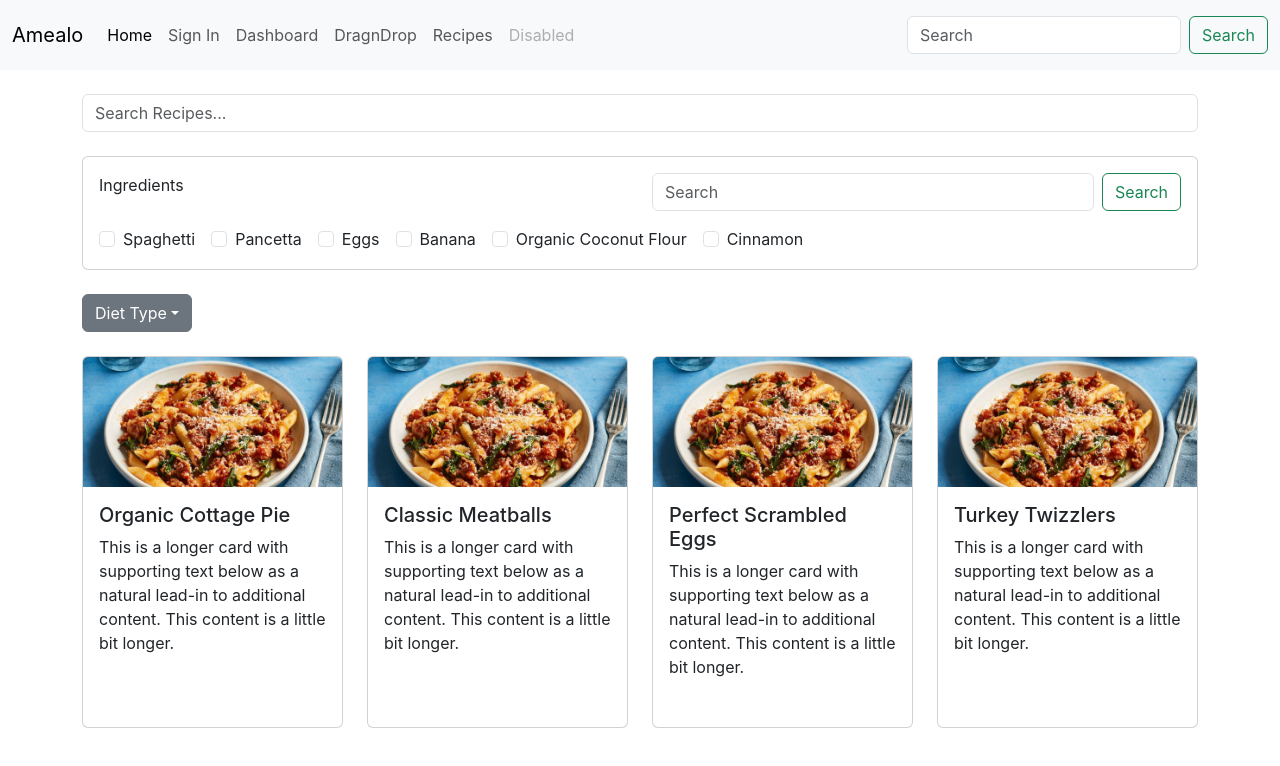
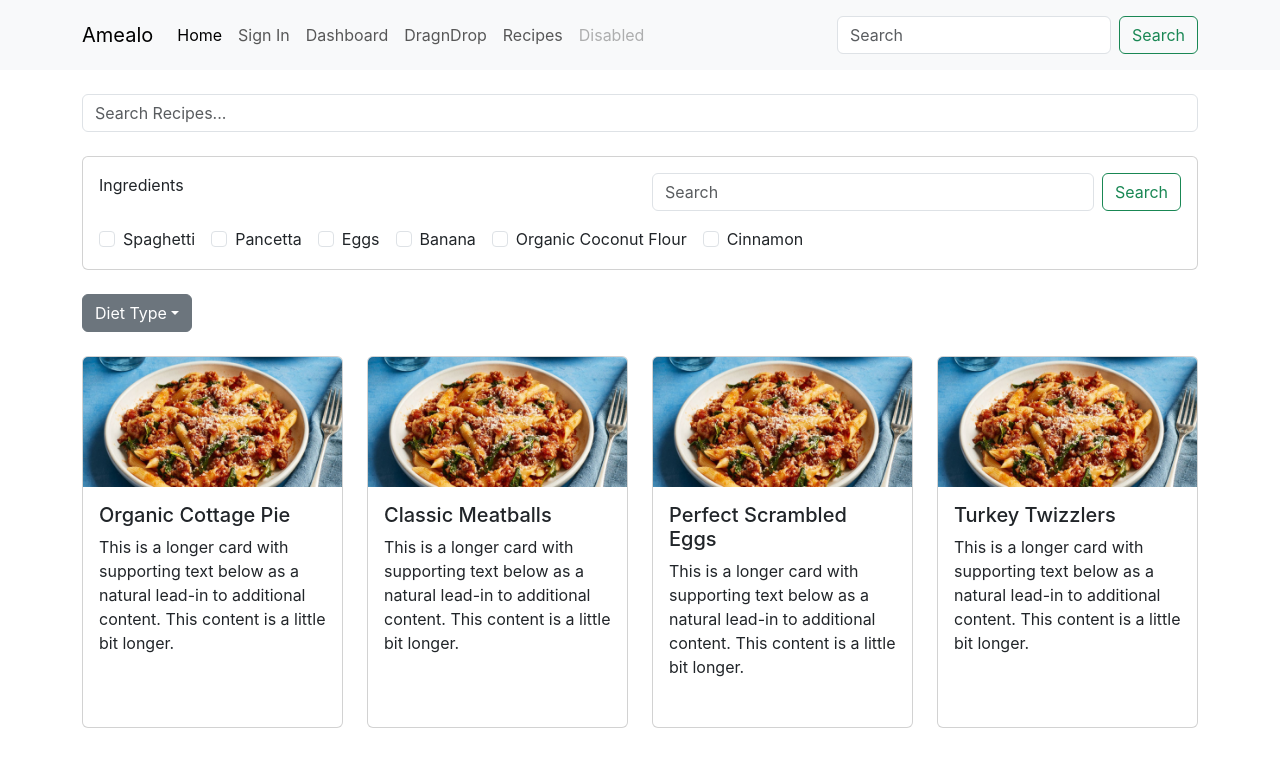
Before and after one commit to jkap24/amealo-fe-v2-ts, a React (Create React App) app: page / in a window 1280 px wide. Shown: the top 766 px of the page. Built offline with nearby package versions, Linux system fonts and the light colour scheme.

Commit message:
centralise navbar contents

```diff
--- a/src/components/AmealoNavBar/AmealoNavBar.tsx
+++ b/src/components/AmealoNavBar/AmealoNavBar.tsx
@@ -5,7 +5,7 @@ function AmealoNavBar() {
     return (
         <>
             <nav className="navbar navbar-expand-lg bg-body-tertiary position-static">
-                <div className="container-fluid">
+                <div className="container">
                     <a className="navbar-brand" href="/home">Amealo</a>
                     <button className="navbar-toggler" type="button" data-bs-toggle="collapse" data-bs-target="#navbarSupportedContent" aria-controls="navbarSupportedContent" aria-expanded="false" aria-label="Toggle navigation">
                         <span className="navbar-toggler-icon"></span>
```
